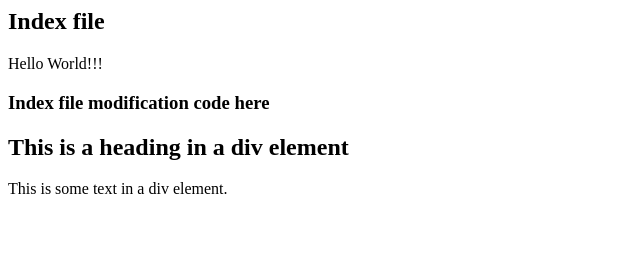
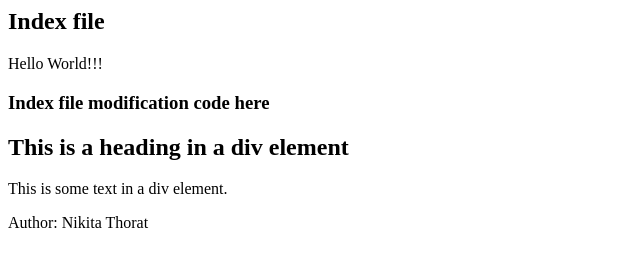
Before and after one commit to Niki567/Experiment2, a plain HTML site: page index.html in a window 1280 px wide. Shown: the whole page, without its empty margins (0-640 px from the left). Drawn offline with Linux system fonts and the light colour scheme.

Commit message:
Fix index file

```diff
--- a/index.html
+++ b/index.html
@@ -13,5 +13,9 @@
   			<h2>This is a heading in a div element</h2>
  			<p>This is some text in a div element.</p>
 		</div>
+
+		<footer>
+  			<p>Author: Nikita Thorat</p>
+		</footer>
 	</body>
 </html>
```
